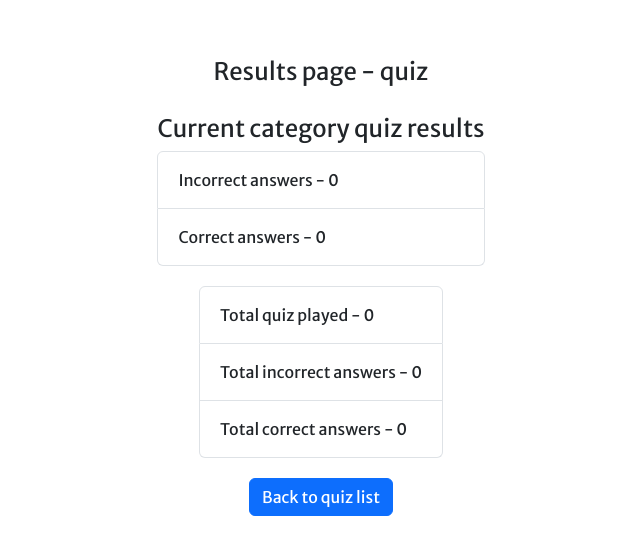
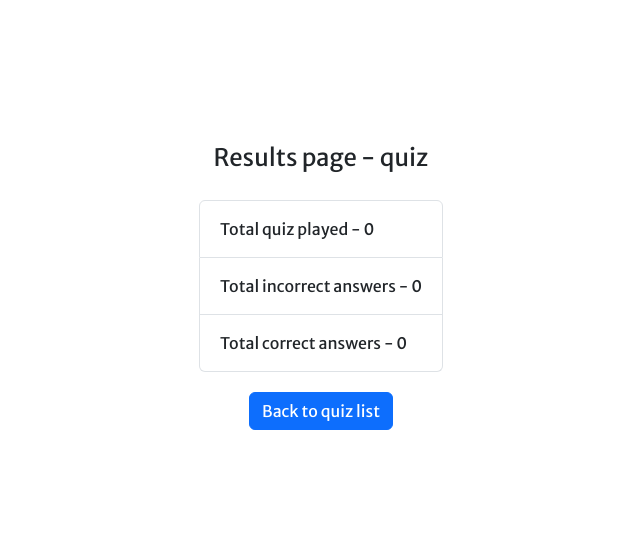
Before and after one commit to Dmytrii9Cherniak/AngularQuizTestApp, an Angular app: page /results in a window 1280 px wide. Shown: the part 113-668 px from the top of the page, without its empty margins (319-959 px from the left). Built offline with nearby package versions, Linux system fonts and the light colour scheme.

Commit message:
some refactoring

```diff
--- a/src/app/components/play/play.component.ts
+++ b/src/app/components/play/play.component.ts
@@ -19,8 +19,6 @@ export class PlayComponent implements OnInit {
   public categoryValue: string;
   public categoryName: string;
   public isAnswerCorrect: boolean = false;
-  public currentIncorrectAnswers: number = 0;
-  public currentCorrectAnswers: number = 0;
 
   constructor(
     private quizService: QuizService,
@@ -39,8 +37,8 @@ export class PlayComponent implements OnInit {
     this.quizService
       .getAllTestsQuestions(this.categoryValue)
       .subscribe((value: QuizModel) :void => {
-      this.testsList = value;
-    });
+        this.testsList = value;
+      });
   }
 
   public nextQuestion(): void {
@@ -55,11 +53,10 @@ export class PlayComponent implements OnInit {
     return this.quizForm.get('selectedOption');
   }
 
-  public getValueAndCheckCorrectAnswer() :void  {
+  public getValueAndCheckCorrectAnswer(): void {
     const formValue = this.getQuizFormValue()?.value.trim();
     const quizData: string = this.testsList.results[this.currentQuestionIndex].correct_answer;
     this.isAnswerCorrect = formValue === quizData;
-    this.isAnswerCorrect ? this.currentCorrectAnswers++ : this.currentIncorrectAnswers++
   }
 
   public startQuiz(): void {
@@ -68,8 +65,6 @@ export class PlayComponent implements OnInit {
 
   public goHomeCancelQuiz(): void {
     this.quizService.isQuizInProgress.next(false);
-    this.currentIncorrectAnswers = 0;
-    this.currentCorrectAnswers = 0;
     this.router.navigate(['']);
   }
 
@@ -77,8 +72,6 @@ export class PlayComponent implements OnInit {
     this.quizService.isQuizInProgress.next(false);
     this.nextQuestion();
     this.quizService.totalQuizzesCompleted++;
-    this.quizService.currentIncorrectAnswers = this.currentIncorrectAnswers;
-    this.quizService.currentCorrectAnswers = this.currentCorrectAnswers;
     this.router.navigate(['results']);
   }
 }
--- a/src/app/components/results/results.component.html
+++ b/src/app/components/results/results.component.html
@@ -2,14 +2,6 @@
 
   <div>
     <h4> Results page - {{ categoryQuiz }} quiz </h4>
-  </div>
-
-  <div>
-    <h4> Current category quiz results </h4>
-    <ul class="list-group">
-      <li class="list-group-item"> Incorrect answers - {{ currentIncorrectAnswers }}  </li>
-      <li class="list-group-item"> Correct answers - {{ currentIncorrectAnswers }} </li>
-    </ul>
   </div>
 
   <ul class="list-group">
--- a/src/app/components/results/results.component.ts
+++ b/src/app/components/results/results.component.ts
@@ -12,8 +12,6 @@ export class ResultsComponent implements OnInit {
   public totalQuizPlayed: number;
   public totalIncorrectAnswers: number;
   public totalCorrectAnswers: number;
-  public currentIncorrectAnswers: number;
-  public currentCorrectAnswers: number;
   public categoryQuiz: string;
 
   constructor(
@@ -26,8 +24,6 @@ export class ResultsComponent implements OnInit {
     this.totalQuizPlayed = this.quizService.totalQuizzesCompleted;
     this.totalIncorrectAnswers = this.quizService.totalIncorrectAnswers;
     this.totalCorrectAnswers = this.quizService.totalCorrectAnswers;
-    this.currentIncorrectAnswers = this.quizService.currentIncorrectAnswers;
-    this.currentCorrectAnswers = this.quizService.totalCorrectAnswers;
   }
 
   public goToQuizList(): void {
--- a/src/app/services/quiz.service.ts
+++ b/src/app/services/quiz.service.ts
@@ -13,8 +13,6 @@ export class QuizService {
   public totalIncorrectAnswers: number = 0;
   public totalCorrectAnswers: number = 0;
   public totalQuizzesCompleted: number = 0;
-  public currentIncorrectAnswers: number = 0;
-  public currentCorrectAnswers: number = 0;
   public isQuizInProgress: BehaviorSubject<boolean> = new BehaviorSubject<boolean>(false);
 
   constructor(private httpClient: HttpClient) { }
```
